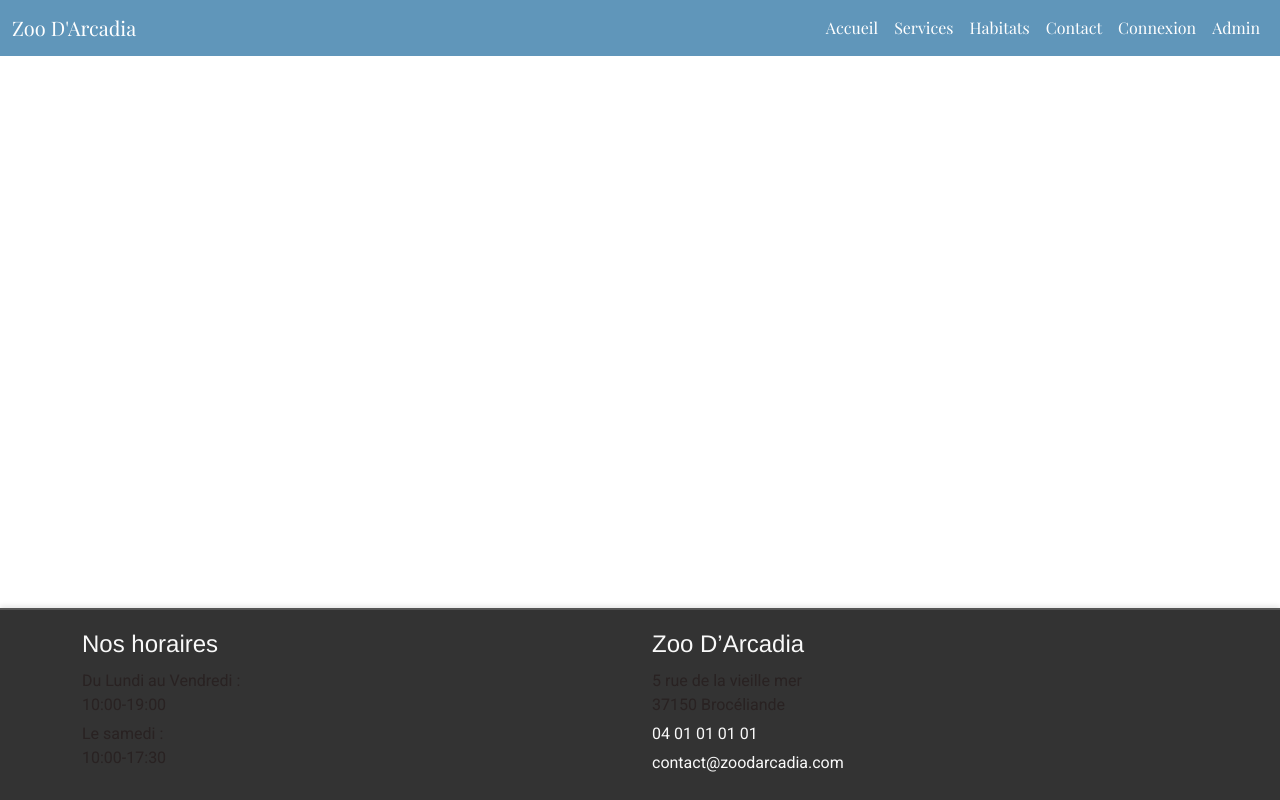
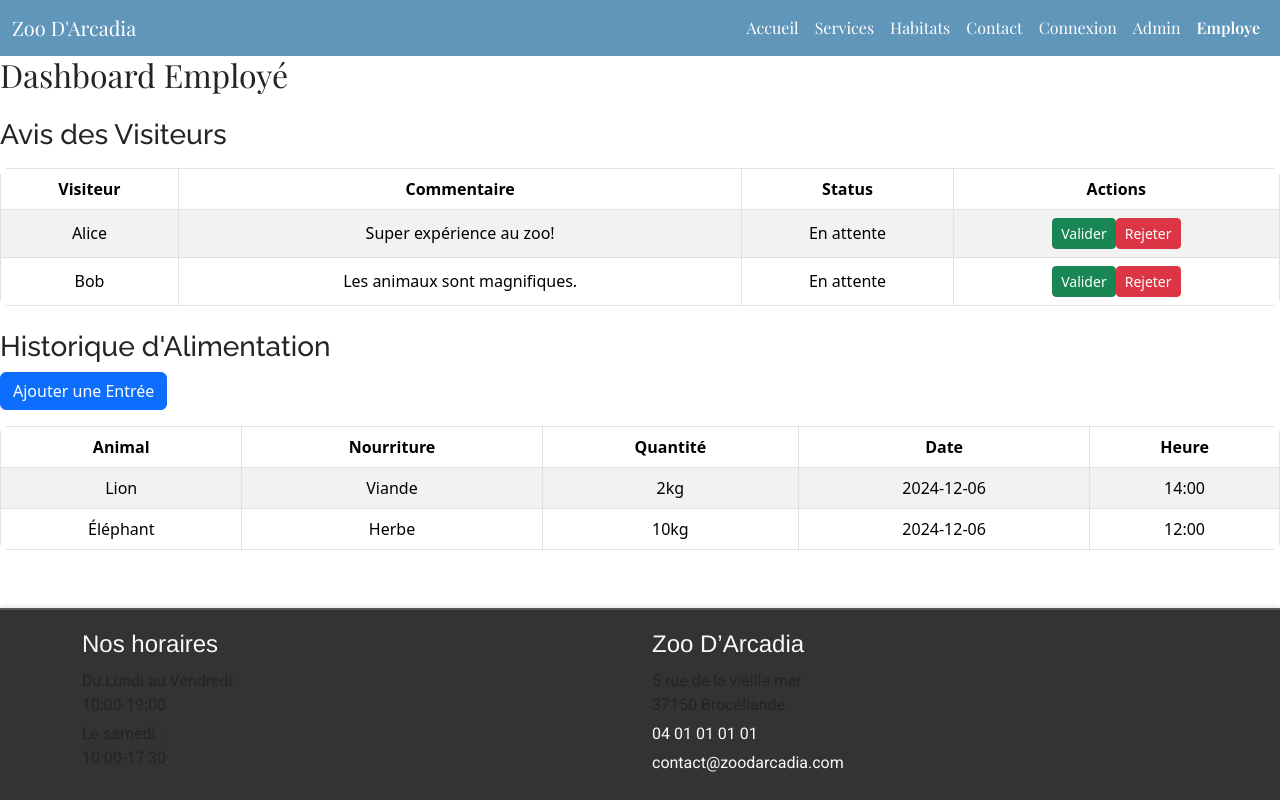
Before and after one commit to Agellid03/ZooArcadiaa, a React (Create React App) app in the folder frontend/: page /employes/Dashboard in a window 1280 px wide. Built offline with nearby package versions, Linux system fonts and the light colour scheme.

Commit message:
Création EmployeDashboard.jsx et stylisation avec données mockées

```diff
--- /dev/null
+++ b/frontend/src/components/employes/EmployeDashboard.jsx
@@ -0,0 +1,184 @@
+import React, { useState } from 'react';
+import { Table, Button, Form, Modal } from 'react-bootstrap';
+import '../../styles/employeDashboard.css';
+
+const EmployeeDashboard = () => {
+  // Mock des avis
+  const [reviews, setReviews] = useState([
+    { id: 1, visitor: 'Alice', comment: 'Super expérience au zoo!', status: 'En attente' },
+    { id: 2, visitor: 'Bob', comment: 'Les animaux sont magnifiques.', status: 'En attente' },
+  ]);
+
+  // Mock de l'historique d'alimentation
+  const [feedingHistory, setFeedingHistory] = useState([
+    { id: 1, animal: 'Lion', food: 'Viande', quantity: '2kg', date: '2024-12-06', time: '14:00' },
+    { id: 2, animal: 'Éléphant', food: 'Herbe', quantity: '10kg', date: '2024-12-06', time: '12:00' },
+  ]);
+
+  const [showModal, setShowModal] = useState(false);
+  const [newFeeding, setNewFeeding] = useState({
+    animal: '',
+    food: '',
+    quantity: '',
+    date: '',
+    time: '',
+  });
+
+  // Valider ou invalider un avis
+  const handleReviewAction = (id, action) => {
+    setReviews(
+      reviews.map((review) =>
+        review.id === id ? { ...review, status: action === 'valider' ? 'Validé' : 'Rejeté' } : review
+      )
+    );
+  };
+
+  // Ajouter une nouvelle entrée dans l'historique
+  const handleAddFeeding = () => {
+    const newId = feedingHistory.length > 0 ? feedingHistory[feedingHistory.length - 1].id + 1 : 1;
+    setFeedingHistory([...feedingHistory, { id: newId, ...newFeeding }]);
+    setShowModal(false);
+    setNewFeeding({ animal: '', food: '', quantity: '', date: '', time: '' });
+  };
+
+  return (
+    <div>
+      <h2>Dashboard Employé</h2>
+
+      {/* Gestion des avis */}
+      <h3 className="mt-4">Avis des Visiteurs</h3>
+      <Table striped bordered hover className="mt-3">
+        <thead>
+          <tr>
+            <th>Visiteur</th>
+            <th>Commentaire</th>
+            <th>Status</th>
+            <th>Actions</th>
+          </tr>
+        </thead>
+        <tbody>
+          {reviews.map((review) => (
+            <tr key={review.id}>
+              <td>{review.visitor}</td>
+              <td>{review.comment}</td>
+              <td>{review.status}</td>
+              <td>
+                {review.status === 'En attente' && (
+                  <>
+                    <Button
+                      variant="success"
+                      size="sm"
+                      onClick={() => handleReviewAction(review.id, 'valider')}
+                      className="mr-2"
+                    >
+                      Valider
+                    </Button>
+                    <Button
+                      variant="danger"
+                      size="sm"
+                      onClick={() => handleReviewAction(review.id, 'rejeter')}
+                    >
+                      Rejeter
+                    </Button>
+                  </>
+                )}
+              </td>
+            </tr>
+          ))}
+        </tbody>
+      </Table>
+
+      {/* Gestion de l'alimentation */}
+      <h3 className="mt-4">Historique d'Alimentation</h3>
+      <Button variant="primary" onClick={() => setShowModal(true)} className="mb-3">
+        Ajouter une Entrée
+      </Button>
+      <Table striped bordered hover>
+        <thead>
+          <tr>
+            <th>Animal</th>
+            <th>Nourriture</th>
+            <th>Quantité</th>
+            <th>Date</th>
+            <th>Heure</th>
+          </tr>
+        </thead>
+        <tbody>
+          {feedingHistory.map((entry) => (
+            <tr key={entry.id}>
+              <td>{entry.animal}</td>
+              <td>{entry.food}</td>
+              <td>{entry.quantity}</td>
+              <td>{entry.date}</td>
+              <td>{entry.time}</td>
+            </tr>
+          ))}
+        </tbody>
+      </Table>
+
+      {/* Modal pour ajouter une nouvelle entrée d'alimentation */}
+      <Modal show={showModal} onHide={() => setShowModal(false)}>
+        <Modal.Header closeButton>
+          <Modal.Title>Ajouter une Entrée d'Alimentation</Modal.Title>
+        </Modal.Header>
+        <Modal.Body>
+          <Form>
+            <Form.Group controlId="animal">
+              <Form.Label>Animal</Form.Label>
+              <Form.Control
+                type="text"
+                placeholder="Nom de l'animal"
+                value={newFeeding.animal}
+                onChange={(e) => setNewFeeding({ ...newFeeding, animal: e.target.value })}
+              />
+            </Form.Group>
+            <Form.Group controlId="food">
+              <Form.Label>Nourriture</Form.Label>
+              <Form.Control
+                type="text"
+                placeholder="Type de nourriture"
+                value={newFeeding.food}
+                onChange={(e) => setNewFeeding({ ...newFeeding, food: e.target.value })}
+              />
+            </Form.Group>
+            <Form.Group controlId="quantity">
+              <Form.Label>Quantité</Form.Label>
+              <Form.Control
+                type="text"
+                placeholder="Quantité (ex : 2kg)"
+                value={newFeeding.quantity}
+                onChange={(e) => setNewFeeding({ ...newFeeding, quantity: e.target.value })}
+              />
+            </Form.Group>
+            <Form.Group controlId="date">
+              <Form.Label>Date</Form.Label>
+              <Form.Control
+                type="date"
+                value={newFeeding.date}
+                onChange={(e) => setNewFeeding({ ...newFeeding, date: e.target.value })}
+              />
+            </Form.Group>
+            <Form.Group controlId="time">
+              <Form.Label>Heure</Form.Label>
+              <Form.Control
+                type="time"
+                value={newFeeding.time}
+                onChange={(e) => setNewFeeding({ ...newFeeding, time: e.target.value })}
+              />
+            </Form.Group>
+          </Form>
+        </Modal.Body>
+        <Modal.Footer>
+          <Button variant="secondary" onClick={() => setShowModal(false)}>
+            Annuler
+          </Button>
+          <Button variant="primary" onClick={handleAddFeeding}>
+            Ajouter
+          </Button>
+        </Modal.Footer>
+      </Modal>
+    </div>
+  );
+};
+
+export default EmployeeDashboard;
--- a/frontend/src/components/header/Navbar.jsx
+++ b/frontend/src/components/header/Navbar.jsx
@@ -65,6 +65,11 @@ const ClientNavbar = () => {
               Admin
             </NavLink>
           </NavItem>
+          <NavItem>
+            <NavLink className="nav-link" to="/employes/Dashboard" activeclassname="active">
+              Employe
+            </NavLink>
+          </NavItem>
         </Nav>
       </Collapse>
     </Navbar>
--- a/frontend/src/routes/AppRouter.jsx
+++ b/frontend/src/routes/AppRouter.jsx
@@ -14,6 +14,7 @@ import ManageZooEntities from "../components/admin/ManageZooEntities"
 import VeterinaryReports from "../components/admin/VeterinaryReports"
 import AnimalsStats from "../components/admin/AnimalsStats"
 import ManageHabitats from "../components/admin/ManageHabitats";
+import EmployeDashboard from "../components/employes/EmployeDashboard";
 
 const AppRouter = () => {
   return (
@@ -33,6 +34,7 @@ const AppRouter = () => {
           <Route path="admin/RapportsVeterinaire" element={<VeterinaryReports/>} ></Route>
           <Route path="admin/ConsultationsAnimaux" element={<AnimalsStats/>} ></Route>
           <Route path="admin/GestionHabitats" element={<ManageHabitats/>} ></Route>
+          <Route path="employes/Dashboard" element={<EmployeDashboard/>} ></Route>
         </Routes>
         </div>
       <Footer />
--- /dev/null
+++ b/frontend/src/styles/employeDashboard.css
@@ -0,0 +1,150 @@
+/* Style général du dashboard employé */
+.employee-dashboard {
+  padding: 20px;
+  font-family: Arial, sans-serif;
+}
+
+.employee-dashboard h2 {
+  text-align: center;
+  margin-bottom: 20px;
+  color: #2c3e50;
+}
+
+.employee-dashboard h3 {
+  margin-top: 30px;
+  color: #34495e;
+}
+
+.table {
+  margin-bottom: 20px;
+  border-radius: 8px;
+  overflow: hidden;
+}
+
+.table th,
+.table td {
+  text-align: center;
+  vertical-align: middle;
+}
+
+.table th {
+  background-color: #2c3e50;
+  color: #ffffff;
+}
+
+.table tbody tr:nth-child(odd) {
+  background-color: #f9f9f9;
+}
+
+.table tbody tr:nth-child(even) {
+  background-color: #eaf1f8;
+}
+
+.table tbody tr:hover {
+  background-color: #d3e2f1;
+}
+
+.button-group {
+  display: flex;
+  justify-content: center;
+  gap: 10px;
+}
+
+/* Style pour le bouton d'ajout d'entrée */
+.add-entry-btn {
+  display: block;
+  margin: 10px auto;
+  background-color: #27ae60;
+  color: #ffffff;
+  border: none;
+  padding: 10px 20px;
+  border-radius: 5px;
+  transition: background-color 0.3s ease-in-out;
+}
+
+.add-entry-btn:hover {
+  background-color: #219150;
+}
+
+.add-entry-btn:focus {
+  outline: none;
+}
+
+/* Style pour les boutons valider/rejeter */
+.action-btn {
+  color: #ffffff;
+  border: none;
+  padding: 5px 10px;
+  border-radius: 4px;
+  font-size: 14px;
+  transition: transform 0.2s;
+}
+
+.action-btn:focus {
+  outline: none;
+}
+
+.action-btn-success {
+  background-color: #2ecc71;
+}
+
+.action-btn-success:hover {
+  transform: scale(1.1);
+  background-color: #27ae60;
+}
+
+.action-btn-danger {
+  background-color: #e74c3c;
+}
+
+.action-btn-danger:hover {
+  transform: scale(1.1);
+  background-color: #c0392b;
+}
+
+/* Style pour le modal */
+.modal-header {
+  background-color: #34495e;
+  color: #ffffff;
+}
+
+.modal-footer button {
+  transition: background-color 0.3s;
+}
+
+.modal-footer .btn-secondary {
+  background-color: #95a5a6;
+}
+
+.modal-footer .btn-primary {
+  background-color: #3498db;
+}
+
+.modal-footer .btn-primary:hover {
+  background-color: #2980b9;
+}
+
+/* Responsive Design */
+@media screen and (max-width: 768px) {
+  .employee-dashboard h2 {
+    font-size: 24px;
+  }
+
+  .employee-dashboard h3 {
+    font-size: 20px;
+  }
+
+  .table {
+    font-size: 12px;
+  }
+
+  .action-btn {
+    font-size: 12px;
+    padding: 5px;
+  }
+
+  .add-entry-btn {
+    font-size: 14px;
+    padding: 8px 15px;
+  }
+}
```
